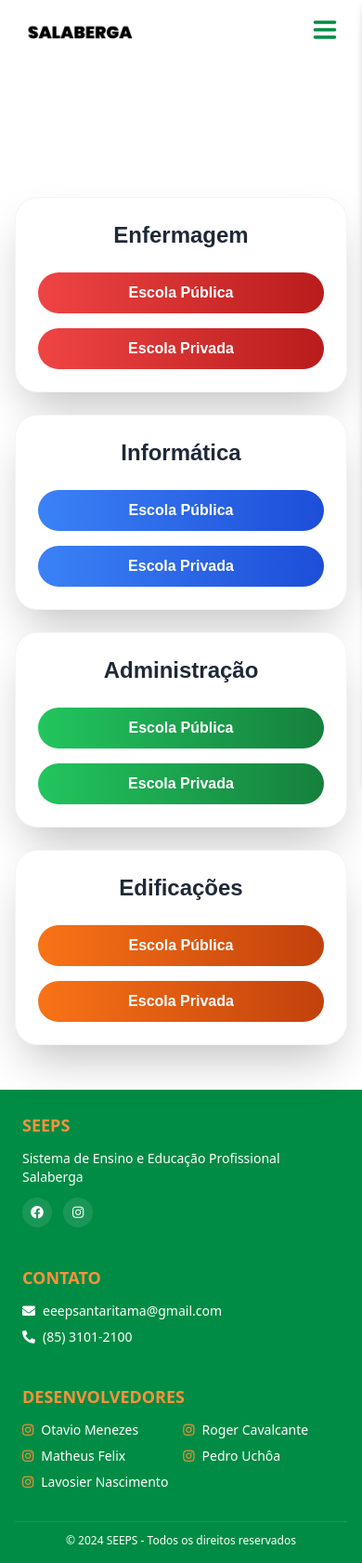
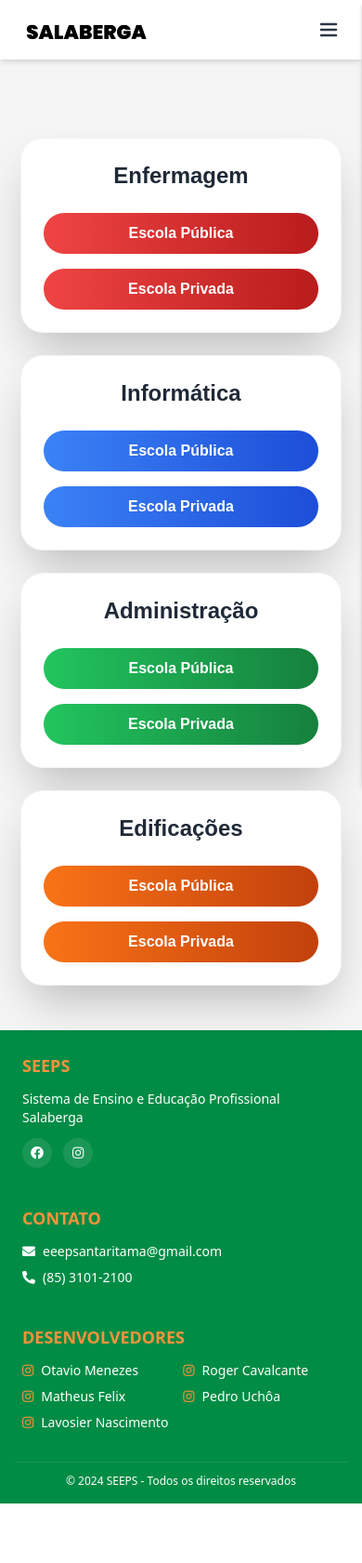
Before and after one commit to teamAreadev/salaberga, a PHP site: page /escola/app/subsystems/seeps2024/views/inicio.php in a window 390 px wide. Shown: the whole page at 93% size. After the commit the page ends 1617 px from the top, so only its background shows below. Run offline with PHP 8.4, Linux system fonts and the light colour scheme; some libraries are stand-ins or nearby versions.

Commit message:
Revert "Merge branch 'mth'"
This reverts commit ebdbbda7b610694b727a3fbe7d77e0b209156085, reversing
changes made to 69ba6c45ab0d7586a2e09aff715b5113c464db99.

```diff
--- a/portalsalaberga/app/subsystems/seeps2024/views/inicio.php
+++ b/portalsalaberga/app/subsystems/seeps2024/views/inicio.php
@@ -309,67 +309,82 @@
 
 <body>
 
-<header class="w-full bg-white shadow-sm">
-    <nav class="container mx-auto px-4">
-        <div class="flex items-center justify-between h-16">
+    <header class="header-main bg-white:bg-gray-800 shadow-md fixed w-full top-0 left-0 z-50">
+        <div class="max-w-7xl mx-auto px-4 sm:px-6 lg:px-8">
+            <div class="flex justify-between items-center h-16">
                 <!-- Logo -->
-            <div class="flex-shrink-0">
-                <img
-                    src="../assets/images/LOGO_new.png"
-                    alt="Logo EEEP"
-                    class="w-36 h-auto mt-2.5"
-                >
-            </div>
-
-            <!-- Menu Button -->
-            <div class="flex items-center">
-                <button
-                    id="mobile-menu"
-                    class="p-2 rounded-lg transition-all duration-200 hover:bg-gray-100 focus:outline-none focus:ring-2 focus:ring-green-500"
-                    aria-label="Menu"
-                    onclick="toggleSidebar()"
-                >
-                    <svg
-                        class="w-8 h-8 text-[#008C45] transition-transform duration-200"
-                        xmlns="http://www.w3.org/2000/svg"
-                        fill="none"
-                        viewBox="0 0 24 24"
-                        stroke="currentColor"
-                    >
-                        <path stroke-linecap="round" stroke-linejoin="round" stroke-width="2.5" d="M4 6h16M4 12h16M4 18h16"/>
+                <div class="flex justify-center items-center">
+                    <img src="../assets/images/LOGO_new.png" alt="Logo SEEPS"
+                        class="h-16 w-auto sm:h-20 md:h-16 lg:h-16 transition-transform duration-300 scale-105 logo-img"
+                        style="margin-top: 10px;">
+                </div>
+                <!-- Overlay para fundo escuro quando sidebar estiver aberta -->
+                <div id="sidebar-overlay"
+                    class="fixed inset-0 bg-black bg-opacity-50 z-40 hidden transition-opacity duration-300"></div>
+
+                <!-- Botão Menu Mobile -->
+                <div class="flex items-center sm:hidden">
+                    <button type="button" class="relative inline-flex items-center justify-center p-2
+                           rounded-lg bg-white
+                           text-gray-700
+                           transition-all duration-300 ease-in-out
+                           hover:bg-gray-50
+                           z-50" aria-controls="sidebar-menu-mobile" aria-expanded="false"
+                        onclick="toggleMobileMenu()">
+                        <span class="sr-only">Abrir menu principal</span>
+
+                        <!-- Ícone Menu (3 barras) -->
+                        <svg class="transform transition-transform duration-300 ease-in-out w-6 h-6"
+                            id="menu-icon-mobile" xmlns="http://www.w3.org/2000/svg" fill="none" viewBox="0 0 24 24"
+                            stroke="#2d3748">
+                            <g id="menu-lines-mobile">
+                                <path stroke-linecap="round" stroke-linejoin="round" stroke-width="2.5" d="M4 6h16"
+                                    class="menu-line" />
+                                <path stroke-linecap="round" stroke-linejoin="round" stroke-width="2.5" d="M4 12h16"
+                                    class="menu-line" />
+                                <path stroke-linecap="round" stroke-linejoin="round" stroke-width="2.5" d="M4 18h16"
+                                    class="menu-line" />
+                            </g>
+                        </svg>
+
+                        <!-- Ícone de Fechar (X) -->
+                        <svg class="hidden transform transition-transform duration-300 ease-in-out w-6 h-6"
+                            id="close-icon-mobile" xmlns="http://www.w3.org/2000/svg" fill="none" viewBox="0 0 24 24"
+                            stroke="#2d3748">
+                            <path stroke-linecap="round" stroke-linejoin="round" stroke-width="2.5"
+                                d="M6 18L18 6M6 6l12 12" />
                         </svg>
                     </button>
                 </div>
 
-            <!-- Sidebar -->
-            <div
-                id="sidebar"
-                class="fixed top-0 right-0 w-64 h-3/4 bg-white shadow-lg rounded-l-lg transform translate-x-full transition-transform duration-300 ease-in-out z-50"
-            >
-                <div class="p-6">
-                    <div class="flex justify-between items-center mb-6">
-                        <h3 class="text-lg font-bold text-gray-800">Menu</h3>
-                        <button
-                            id="closeSidebar"
-                            class="p-2 rounded-lg transition-colors duration-200 hover:bg-gray-100 focus:outline-none focus:ring-2 focus:ring-green-500"
-                            aria-label="Fechar menu"
-                            onclick="toggleSidebar()"
-                        >
-                            <svg
-                                class="w-6 h-6 text-[#008C45]"
-                                fill="none"
-                                stroke="currentColor"
-                                viewBox="0 0 24 24"
-                            >
-                                <path stroke-linecap="round" stroke-linejoin="round" stroke-width="2" d="M6 18L18 6M6 6l12 12"/>
+                <!-- Sidebar Menu Mobile -->
+                <div id="sidebar-menu-mobile" class="fixed top-0 right-0 h-full w-64 bg-ceara-white shadow-md transform translate-x-full
+                       transition-transform duration-300 ease-in-out z-50">
+                    <div class="p-4 space-y-4">
+                        <!-- Cabeçalho da Sidebar -->
+                        <div class="flex items-center justify-between">
+                            <h2 class="text-xl font-semibold text-gray-dark">Menu</h2>
+                            <button onclick="toggleMobileMenu()"
+                                class="p-2 rounded-lg hover:bg-gray-200 transition-colors duration-200">
+                                <svg class="w-6 h-6 text-gray-600" fill="none" stroke="currentColor"
+                                    viewBox="0 0 24 24">
+                                    <path stroke-linecap="round" stroke-linejoin="round" stroke-width="2"
+                                        d="M6 18L18 6M6 6l12 12" />
                                 </svg>
                             </button>
                         </div>
 
-                    <!-- Menu Items -->
-                    <ul class="flex flex-col space-y-3">
-                        <li>
-                            <button onclick="showUpdateModal()" class="w-full flex items-center px-4 py-3 text-base rounded-full border-2 border-ceara-orange text-ceara-orange font-semibold transition-all duration-300 ease-in-out hover:bg-ceara-orange hover:text-ceara-white hover:shadow-md transform hover:scale-100 focus:outline-none focus:ring-2 focus:ring-ceara-orange">
+                        <!-- Divisor -->
+                        <div class="border-t border-gray-600"></div>
+
+                        <!-- Botões do Menu -->
+                        <nav class="space-y-4">
+                            <!-- Botão Atualizar -->
+                            <button onclick="showUpdateModal()" class="w-full flex items-center px-4 py-3 text-base rounded-full
+                                    border-2 border-ceara-orange text-ceara-orange font-semibold
+                                    transition-all duration-300 ease-in-out
+                                    hover:bg-ceara-orange hover:text-ceara-white hover:shadow-md transform hover:scale-100
+                                    focus:outline-none focus:ring-2 focus:ring-ceara-orange">
                                 <svg class="w-5 h-5 mr-3" fill="none" stroke="currentColor" viewBox="0 0 24 24">
                                     <path stroke-linecap="round" stroke-linejoin="round" stroke-width="2"
                                         d="M4 4v5h.582m15.356 2A8.001 8.001 0 004.582 9m0 0H9m11 11v-5h-.581m0 0a8.003 8.003 0 01-15.357-2m15.357 2H15" />
@@ -533,44 +548,79 @@
                 pointer-events: auto;
             }
 
-    #mobile-menu:hover svg {
-        transform: scale(1.1);
-        transition: transform 0.2s ease;
-    }
-
-    /* Estilos adicionais para o sidebar */
-    #sidebar {
-        background: linear-gradient(to bottom right, #f9f9f9, #ffffff);
-        border-right: 1px solid #e0e0e0;
-    }
-
-    #sidebar h3 {
-        border-bottom: 2px solid #008C45;
-        padding-bottom: 10px;
-    }
-
-    #sidebar ul {
-        padding-top: 10px;
+            body.sidebar-active {
+                overflow: hidden;
+
+
             }
         </style>
 
         <script>
-    function toggleSidebar() {
-        const sidebar = document.getElementById('sidebar');
-        const overlay = document.querySelector('.sidebar-overlay');
-
-        // Toggle sidebar visibility
-        if (sidebar.classList.contains('translate-x-full')) {
-            sidebar.classList.remove('translate-x-full');
-            sidebar.classList.add('translate-x-0');
-            overlay.classList.add('active');
+            function toggleMobileMenu() {
+                const mobileMenu = document.getElementById('sidebar-menu-mobile');
+                const overlay = document.getElementById('sidebar-overlay');
+                const menuIcon = document.getElementById('menu-icon-mobile');
+                const closeIcon = document.getElementById('close-icon-mobile');
+                const isHidden = mobileMenu.classList.contains('translate-x-full');
+
+                //
+                // Toggle menu
+                mobileMenu.classList.toggle('translate-x-full');
+                overlay.classList.toggle('hidden');
+                overlay.classList.toggle('overlay-visible');
+                document.body.classList.toggle('sidebar-active');
+
+                // Atualiza ícones
+                if (isHidden) {
+                    menuIcon.classList.add('hidden');
+                    closeIcon.classList.remove('hidden');
                 } else {
-            sidebar.classList.remove('translate-x-0');
-            sidebar.classList.add('translate-x-full');
-            overlay.classList.remove('active');
-        }
-    }
+                    menuIcon.classList.remove('hidden');
+                    closeIcon.classList.add('hidden');
+                }
+
+                // Atualiza aria-expanded
+                const button = document.querySelector('[aria-controls="sidebar-menu-mobile"]');
+                button.setAttribute('aria-expanded', !isHidden);
+            }
+
+            function toggleSidebarDesktop() {
+                const desktopMenu = document.getElementById('sidebar-menu-desktop');
+                const overlay = document.getElementById('sidebar-overlay-desktop');
+                const menuIcon = document.getElementById('menu-icon-desktop');
+                const isHidden = desktopMenu.classList.contains('translate-x-full');
+
+                // Toggle menu
+                desktopMenu.classList.toggle('translate-x-full');
+                overlay.classList.toggle('hidden');
+                overlay.classList.toggle('overlay-visible');
+                document.body.classList.toggle('sidebar-active');
+
+                // Atualiza aria-expanded
+                const button = document.querySelector('[aria-controls="sidebar-menu-desktop"]');
+                button.setAttribute('aria-expanded', !isHidden);
+            }
+
+            // Fecha sidebar ao clicar no overlay
+            document.getElementById('sidebar-overlay').addEventListener('click', toggleMobileMenu);
+            document.getElementById('sidebar-overlay-desktop').addEventListener('click', toggleSidebarDesktop);
+
+            // Fecha sidebar com a tecla ESC
+            document.addEventListener('keydown', (e) => {
+                if (e.key === 'Escape') {
+                    const mobileMenu = document.getElementById('sidebar-menu-mobile');
+                    const desktopMenu = document.getElementById('sidebar-menu-desktop');
+                    if (!mobileMenu.classList.contains('translate-x-full')) {
+                        toggleMobileMenu();
+                    }
+                    if (!desktopMenu.classList.contains('translate-x-full')) {
+                        toggleSidebarDesktop();
+                    }
+                }
+            });
         </script>
+    </header>
+
     <main class="max-w-[1400px] mx-auto px-4 sm:px-6 lg:px-8 py-12" style="position:relative; margin-top: 100px">
         <div class="grid grid-cols-1 md:grid-cols-2 lg:grid-cols-4 gap-6 lg:gap-8">
             <!-- Card Enfermagem -->
```
Lines whose indentation alone changed are shown as unchanged.
